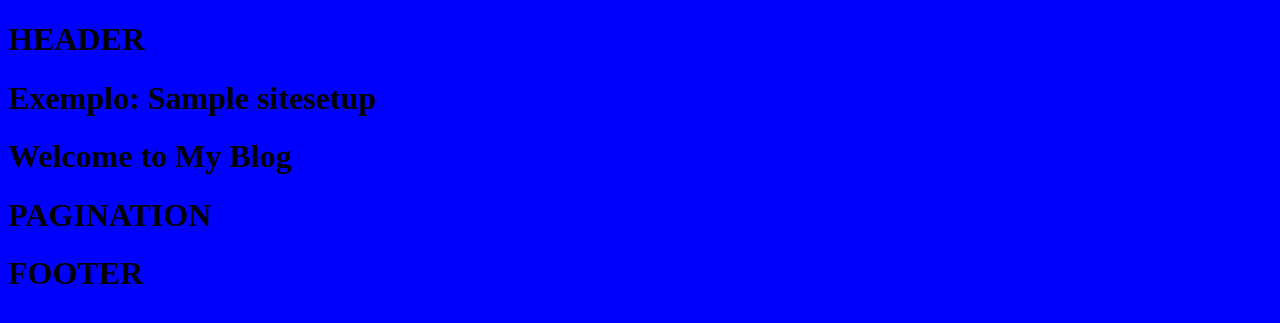
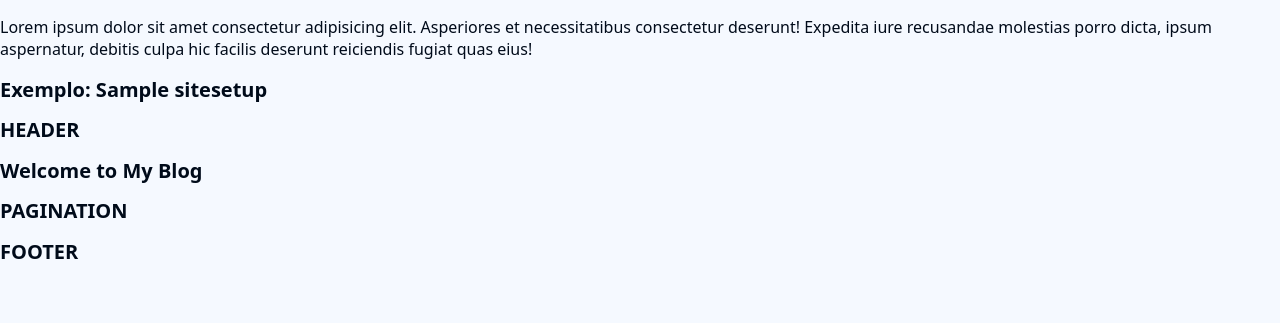
Before and after one commit to Joao-Lucas-Code/projeto-blog-django-25, a Django app: page / in a window 1280 px wide. Shown: the top 323 px of the page. Run offline with Django 5.2, Linux system fonts and the light colour scheme; tables that the repository leaves empty hold one stand-in row (values such as "Sample post").

Commit message:
Iniciando o nosso CSS + Reset de CSS

```diff
--- /dev/null
+++ b/djangoapp/blog/static/blog/css/remedy.css
@@ -0,0 +1,276 @@
+/* @docs
+label: Core Remedies
+version: 0.1.0-beta.2
+
+note: |
+  These remedies are recommended
+  as a starter for any project.
+
+category: file
+*/
+
+/* @docs
+label: Box Sizing
+
+note: |
+  Use border-box by default, globally.
+
+category: global
+*/
+*,
+::before,
+::after {
+  box-sizing: border-box;
+}
+
+/* @docs
+label: Line Sizing
+
+note: |
+  Consistent line-spacing,
+  even when inline elements have different line-heights.
+
+links:
+  - https://drafts.csswg.org/css-inline-3/#line-sizing-property
+
+category: global
+*/
+html {
+  line-sizing: normal;
+}
+
+/* @docs
+label: Body Margins
+
+note: |
+  Remove the tiny space around the edge of the page.
+
+category: global
+*/
+body {
+  margin: 0;
+}
+
+/* @docs
+label: Hidden Attribute
+
+note: |
+  Maintain `hidden` behaviour when overriding `display` values.
+
+  category: global
+*/
+[hidden] {
+  display: none;
+}
+
+/* @docs
+label: Heading Sizes
+
+note: |
+  Switch to rem units for headings
+
+category: typography
+*/
+h1 {
+  font-size: 2rem;
+}
+h2 {
+  font-size: 1.5rem;
+}
+h3 {
+  font-size: 1.17rem;
+}
+h4 {
+  font-size: 1rem;
+}
+h5 {
+  font-size: 0.83rem;
+}
+h6 {
+  font-size: 0.67rem;
+}
+
+/* @docs
+label: H1 Margins
+
+note: |
+  Keep h1 margins consistent, even when nested.
+
+category: typography
+*/
+h1 {
+  margin: 0.67em 0;
+}
+
+/* @docs
+label: Pre Wrapping
+
+note: |
+  Overflow by default is bad...
+
+category: typography
+*/
+pre {
+  white-space: pre-wrap;
+}
+
+/* @docs
+label: Horizontal Rule
+
+note: |
+  1. Solid, thin horizontal rules
+  2. Remove Firefox `color: gray`
+  3. Remove default `1px` height, and common `overflow: hidden`
+
+category: typography
+*/
+hr {
+  border-style: solid;
+  border-width: 1px 0 0;
+  color: inherit;
+  height: 0;
+  overflow: visible;
+}
+
+/* @docs
+label: Responsive Embeds
+
+note: |
+  1. Block display is usually what we want
+  2. The `vertical-align` removes strange space-below in case authors overwrite the display value
+  3. Responsive by default
+  4. Audio without `[controls]` remains hidden by default
+
+category: embedded elements
+*/
+img,
+svg,
+video,
+canvas,
+audio,
+iframe,
+embed,
+object {
+  display: block;
+  vertical-align: middle;
+  max-width: 100%;
+}
+audio:not([controls]) {
+  display: none;
+}
+
+/* @docs
+label: Responsive Images
+
+note: |
+  These new elements display inline by default,
+  but that's not the expected behavior for either one.
+  This can interfere with proper layout and aspect-ratio handling.
+
+  1. Remove the unnecessary wrapping `picture`, while maintaining contents
+  2. Source elements have nothing to display, so we hide them entirely
+
+category: embedded elements
+*/
+picture {
+  display: contents;
+}
+source {
+  display: none;
+}
+
+/* @docs
+label: Aspect Ratios
+
+note: |
+  Maintain intrinsic aspect ratios when `max-width` is applied.
+  `iframe`, `embed`, and `object` are also embedded,
+  but have no intrinsic ratio,
+  so their `height` needs to be set explicitly.
+
+category: embedded elements
+*/
+img,
+svg,
+video,
+canvas {
+  height: auto;
+}
+
+/* @docs
+label: Audio Width
+
+note: |
+  There is no good reason elements default to 300px,
+  and audio files are unlikely to come with a width attribute.
+
+category: embedded elements
+*/
+audio {
+  width: 100%;
+}
+
+/* @docs
+label: Image Borders
+
+note: |
+  Remove the border on images inside links in IE 10 and earlier.
+
+category: legacy browsers
+*/
+img {
+  border-style: none;
+}
+
+/* @docs
+label: SVG Overflow
+
+note: |
+  Hide the overflow in IE 10 and earlier.
+
+category: legacy browsers
+*/
+svg {
+  overflow: hidden;
+}
+
+/* @docs
+label: HTML5 Elements
+
+note: |
+  Default block display on HTML5 elements.
+  For oldIE to apply this styling one needs to add some JS as well (i.e. `document.createElement("main")`)
+
+links:
+  - https://www.sitepoint.com/html5-older-browsers-and-the-shiv/
+
+category: legacy browsers
+*/
+article,
+aside,
+details,
+figcaption,
+figure,
+footer,
+header,
+hgroup,
+main,
+nav,
+section {
+  display: block;
+}
+
+/* @docs
+label: Checkbox & Radio Inputs
+
+note: |
+  1. Add the correct box sizing in IE 10
+  2. Remove the padding in IE 10
+
+category: legacy browsers
+*/
+[type='checkbox'],
+[type='radio'] {
+  box-sizing: border-box;
+  padding: 0;
+}
--- a/djangoapp/blog/static/blog/css/style.css
+++ b/djangoapp/blog/static/blog/css/style.css
@@ -1,3 +1,17 @@
+:root {
+  --clr-white: 213 100% 98%;
+  --clr-black: 213 100% 5%;
+  --clr-primary: 213 100% 50%;
+}
+
+html {
+  font-size: 62.5%;
+}
+
 body {
-  background-color: blue;
+  background-color: hsl(var(--clr-white));
+  color: hsl(var(--clr-black));
+  font-size: 1.6rem;
+  font-family: system-ui, -apple-system, BlinkMacSystemFont, 'Segoe UI', Roboto,
+    Oxygen, Ubuntu, Cantarell, 'Open Sans', 'Helvetica Neue', sans-serif;
 }
--- a/djangoapp/blog/templates/blog/base.html
+++ b/djangoapp/blog/templates/blog/base.html
@@ -1,16 +1,18 @@
 <!DOCTYPE html>
-<html lang="pt-br">
+<html lang="pt-BR">
 <head>
-{% include "blog/partials/_head.html" %}
+{% include 'blog/partials/_head.html' %}
 </head>
 <body>
-  {% include "blog/partials/_header.html" %}
-  <h1>Exemplo: {{ site_setup.title }}</h1>
+  <p>Lorem ipsum dolor sit amet consectetur adipisicing elit. Asperiores et necessitatibus consectetur deserunt! Expedita iure recusandae molestias porro dicta, ipsum aspernatur, debitis culpa hic facilis deserunt reiciendis fugiat quas eius!</p>
 
-  {% block content %}{% endblock content %}
+<h1>Exemplo: {{ site_setup.title }}</h1>
 
-  {% include "blog/partials/_pagination.html" %}
+{% include 'blog/partials/_header.html' %}
 
-  {% include "blog/partials/_footer.html" %}
+{% block content %}{% endblock content %}
+
+{% include 'blog/partials/_pagination.html' %}
+
+{% include 'blog/partials/_footer.html' %}
 </body>
-</html>
--- a/djangoapp/blog/templates/blog/partials/_head.html
+++ b/djangoapp/blog/templates/blog/partials/_head.html
@@ -3,6 +3,7 @@
 <meta http-equiv="X-UA-Compatible" content="IE=edge">
 <meta name="viewport" content="width=device-width, initial-scale=1">
 
+<link rel="stylesheet" href="{% static 'blog/css/remedy.css' %}">
 <link rel="stylesheet" href="{% static 'blog/css/style.css' %}">
 
 {% if site_setup.favicon %}
```
Also changed, not shown: djangoapp/site_setup/migrations/0005_alter_sitesetup_favicon.py (added).
